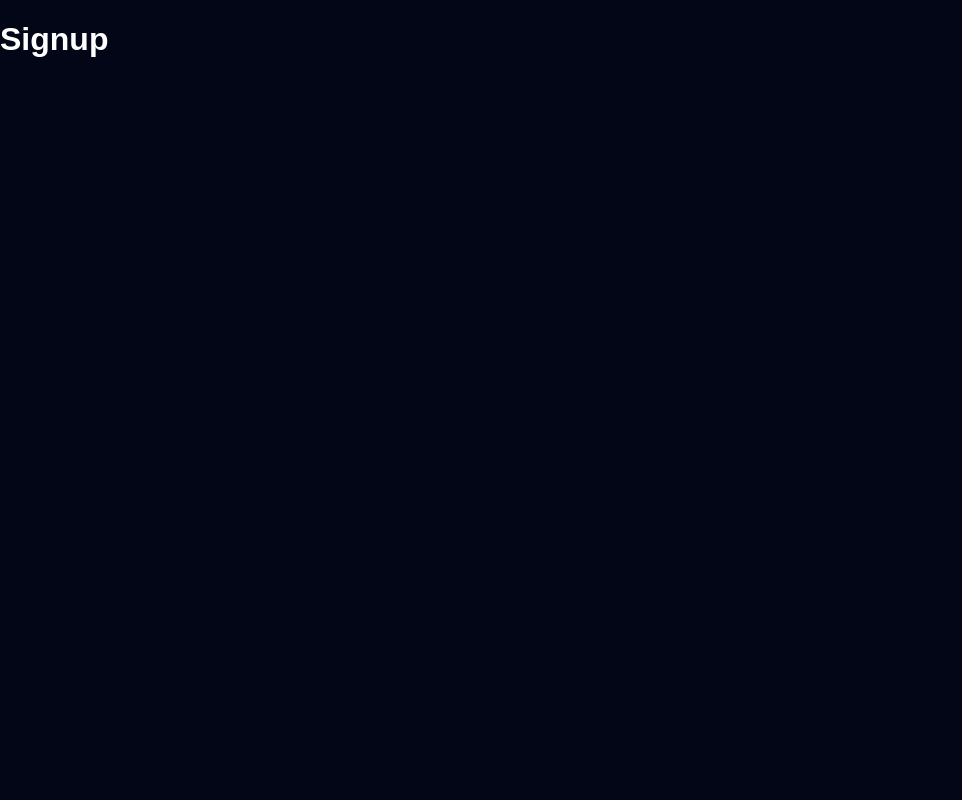
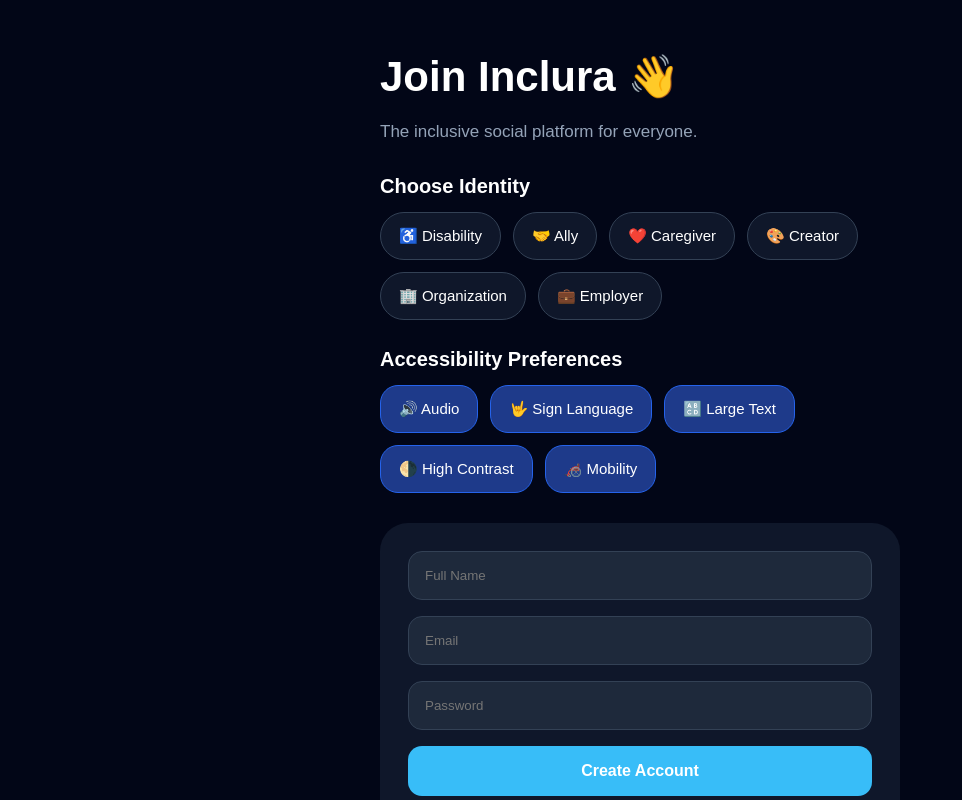
Before and after one commit to inclurah-png/inclura-web, a React (Vite) app: page /signup in a window 1280 px wide. Shown: the top 800 px of the page, without its empty margins (0-962 px from the left). Built offline with nearby package versions, Linux system fonts and the light colour scheme.

Commit message:
Update Signup.jsx

```diff
--- a/src/pages/Signup.jsx
+++ b/src/pages/Signup.jsx
@@ -1,5 +1,254 @@
+import { useState } from "react";
+
 function Signup() {
-return <h1>Signup</h1>;
+const [fullName, setFullName] =
+useState("");
+
+const [email, setEmail] =
+useState("");
+
+const [password, setPassword] =
+useState("");
+
+return (
+<div
+style={{
+minHeight: "100vh",
+background: "#020617",
+color: "white",
+padding: "24px",
+fontFamily: "Arial, sans-serif",
+}}
+>
+<div
+style={{
+maxWidth: "520px",
+margin: "0 auto",
+}}
+>
+<h1
+style={{
+fontSize: "42px",
+fontWeight: "800",
+marginBottom: "12px",
+}}
+>
+Join Inclura 👋 </h1>
+
+
+    <p
+      style={{
+        color: "#94a3b8",
+        marginBottom: "30px",
+        lineHeight: "1.6",
+        fontSize: "17px",
+      }}
+    >
+      The inclusive social platform
+      for everyone.
+    </p>
+
+    <div
+      style={{
+        marginBottom: "28px",
+      }}
+    >
+      <h2
+        style={{
+          marginBottom: "14px",
+          fontSize: "20px",
+        }}
+      >
+        Choose Identity
+      </h2>
+
+      <div
+        style={{
+          display: "flex",
+          flexWrap: "wrap",
+          gap: "12px",
+        }}
+      >
+        <button style={tagStyle}>
+          ♿ Disability
+        </button>
+
+        <button style={tagStyle}>
+          🤝 Ally
+        </button>
+
+        <button style={tagStyle}>
+          ❤️ Caregiver
+        </button>
+
+        <button style={tagStyle}>
+          🎨 Creator
+        </button>
+
+        <button style={tagStyle}>
+          🏢 Organization
+        </button>
+
+        <button style={tagStyle}>
+          💼 Employer
+        </button>
+      </div>
+    </div>
+
+    <div
+      style={{
+        marginBottom: "30px",
+      }}
+    >
+      <h2
+        style={{
+          marginBottom: "14px",
+          fontSize: "20px",
+        }}
+      >
+        Accessibility Preferences
+      </h2>
+
+      <div
+        style={{
+          display: "flex",
+          flexWrap: "wrap",
+          gap: "12px",
+        }}
+      >
+        <button style={prefStyle}>
+          🔊 Audio
+        </button>
+
+        <button style={prefStyle}>
+          🤟 Sign Language
+        </button>
+
+        <button style={prefStyle}>
+          🔠 Large Text
+        </button>
+
+        <button style={prefStyle}>
+          🌗 High Contrast
+        </button>
+
+        <button style={prefStyle}>
+          🦽 Mobility
+        </button>
+      </div>
+    </div>
+
+    <div
+      style={{
+        background: "#0f172a",
+        borderRadius: "28px",
+        padding: "28px",
+      }}
+    >
+      <input
+        type="text"
+        placeholder="Full Name"
+        value={fullName}
+        onChange={(e) =>
+          setFullName(e.target.value)
+        }
+        style={inputStyle}
+      />
+
+      <input
+        type="email"
+        placeholder="Email"
+        value={email}
+        onChange={(e) =>
+          setEmail(e.target.value)
+        }
+        style={inputStyle}
+      />
+
+      <input
+        type="password"
+        placeholder="Password"
+        value={password}
+        onChange={(e) =>
+          setPassword(e.target.value)
+        }
+        style={inputStyle}
+      />
+
+      <button style={buttonStyle}>
+        Create Account
+      </button>
+
+      <div
+        style={{
+          textAlign: "center",
+          margin: "24px 0",
+          color: "#64748b",
+        }}
+      >
+        or continue with
+      </div>
+
+      <button style={googleButton}>
+        🔵 Continue with Google
+      </button>
+    </div>
+  </div>
+</div>
+
+
+);
 }
 
+const tagStyle = {
+padding: "14px 18px",
+borderRadius: "40px",
+border: "1px solid #334155",
+background: "#0f172a",
+color: "white",
+fontSize: "15px",
+};
+
+const prefStyle = {
+padding: "14px 18px",
+borderRadius: "18px",
+border: "1px solid #2563eb",
+background: "#1e3a8a",
+color: "white",
+fontSize: "15px",
+};
+
+const inputStyle = {
+width: "100%",
+padding: "16px",
+marginBottom: "16px",
+borderRadius: "14px",
+border: "1px solid #334155",
+background: "#1e293b",
+color: "white",
+boxSizing: "border-box",
+};
+
+const buttonStyle = {
+width: "100%",
+padding: "16px",
+borderRadius: "14px",
+border: "none",
+background: "#38bdf8",
+color: "white",
+fontWeight: "700",
+fontSize: "16px",
+};
+
+const googleButton = {
+width: "100%",
+padding: "16px",
+borderRadius: "14px",
+border: "1px solid #334155",
+background: "#111827",
+color: "white",
+fontWeight: "600",
+fontSize: "15px",
+};
+
 export default Signup;
```
